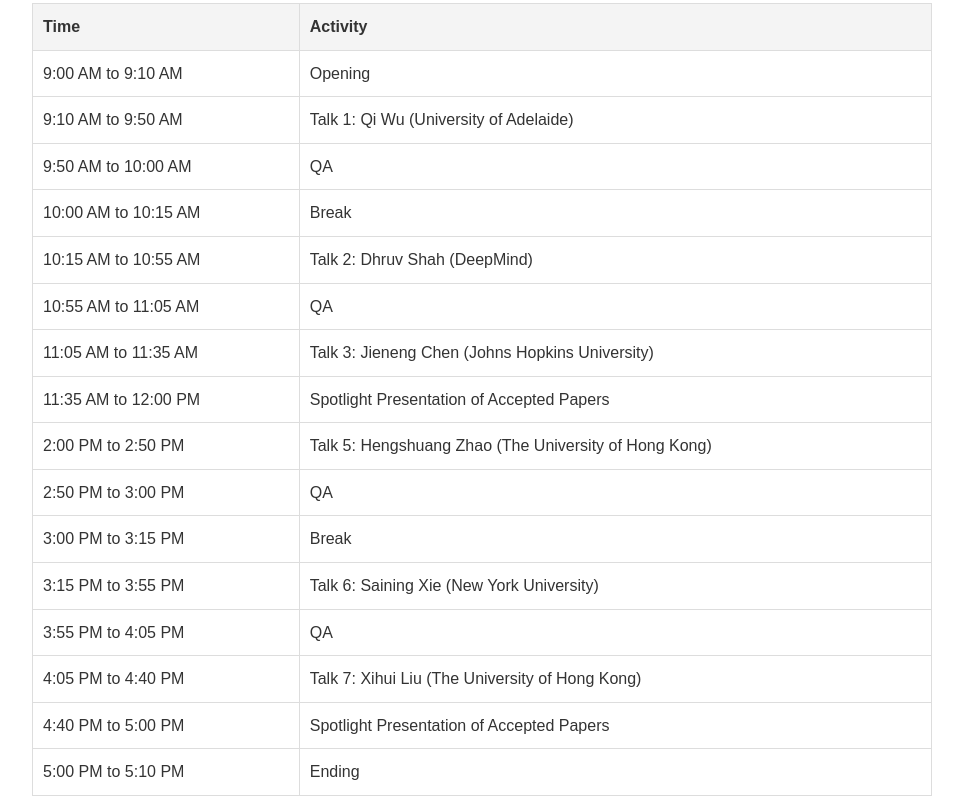
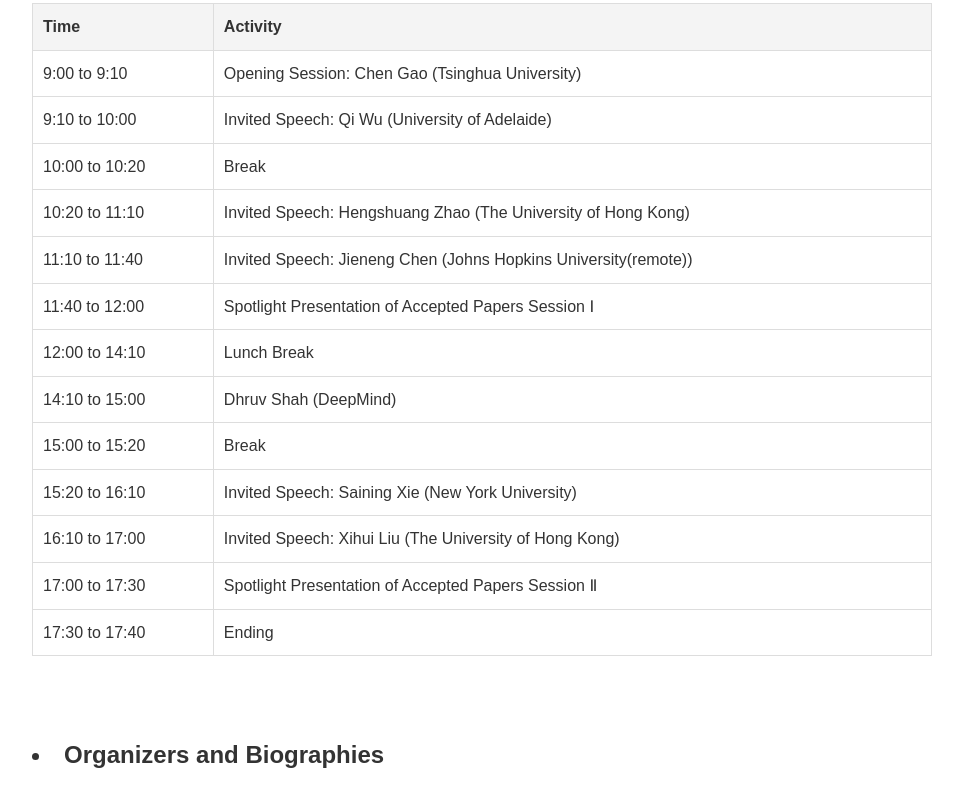
Before and after one commit to EmbodiedCity/iclr25-workshop, a plain HTML site: page index.html in a window 1280 px wide. Shown: the part 2206-3007 px from the top of the page, without its empty margins (158-1121 px from the left). Drawn offline with Linux system fonts and the light colour scheme; grey boxes are pictures that could not be loaded.

Commit message:
Update workshop schedule with revised timings and session formats

```diff
--- a/index.html
+++ b/index.html
@@ -209,67 +209,55 @@
                 <th>Activity</th>
             </tr>
             <tr>
-                <td>9:00 AM to 9:10 AM</td>
-                <td>Opening</td>
+                <td>9:00 to 9:10</td>
+                <td>Opening Session: Chen Gao (Tsinghua University)</td>
             </tr>
             <tr>
-                <td>9:10 AM to 9:50 AM</td>
-                <td>Talk 1: Qi Wu (University of Adelaide)</td>
+                <td>9:10 to 10:00</td>
+                <td>Invited Speech: Qi Wu (University of Adelaide)</td>
             </tr>
             <tr>
-                <td>9:50 AM to 10:00 AM</td>
-                <td>QA</td>
-            </tr>
-            <tr>
-                <td>10:00 AM to 10:15 AM</td>
+                <td>10:00 to 10:20</td>
                 <td>Break</td>
             </tr>
             <tr>
-                <td>10:15 AM to 10:55 AM</td>
-                <td>Talk 2: Dhruv Shah (DeepMind)</td>
+                <td>10:20 to 11:10</td>
+                <td>Invited Speech: Hengshuang Zhao (The University of Hong Kong)</td>
             </tr>
             <tr>
-                <td>10:55 AM to 11:05 AM</td>
-                <td>QA</td>
+                <td>11:10 to 11:40</td>
+                <td>Invited Speech: Jieneng Chen (Johns Hopkins University(remote))</td>
             </tr>
             <tr>
-                <td>11:05 AM to 11:35 AM</td>
-                <td>Talk 3: Jieneng Chen (Johns Hopkins University)</td>
+                <td>11:40 to 12:00</td>
+                <td>Spotlight Presentation of Accepted Papers Session Ⅰ</td>
             </tr>
             <tr>
-                <td>11:35 AM to 12:00 PM</td>
-                <td>Spotlight Presentation of Accepted Papers</td>
+                <td>12:00 to 14:10</td>
+                <td>Lunch Break</td>
             </tr>
             <tr>
-                <td>2:00 PM to 2:50 PM</td>
-                <td>Talk 5: Hengshuang Zhao (The University of Hong Kong)</td>
+                <td>14:10 to 15:00</td>
+                <td>Dhruv Shah (DeepMind)</td>
             </tr>
             <tr>
-                <td>2:50 PM to 3:00 PM</td>
-                <td>QA</td>
-            </tr>
-            <tr>
-                <td>3:00 PM to 3:15 PM</td>
+                <td>15:00 to 15:20</td>
                 <td>Break</td>
             </tr>
             <tr>
-                <td>3:15 PM to 3:55 PM</td>
-                <td>Talk 6: Saining Xie (New York University)</td>
+                <td>15:20 to 16:10</td>
+                <td>Invited Speech: Saining Xie (New York University)</td>
             </tr>
             <tr>
-                <td>3:55 PM to 4:05 PM</td>
-                <td>QA</td>
+                <td>16:10 to 17:00</td>
+                <td>Invited Speech: Xihui Liu (The University of Hong Kong)</td>
             </tr>
             <tr>
-                <td>4:05 PM to 4:40 PM</td>
-                <td>Talk 7: Xihui Liu (The University of Hong Kong)</td>
+                <td>17:00 to 17:30</td>
+                <td>Spotlight Presentation of Accepted Papers Session Ⅱ</td>
             </tr>
             <tr>
-                <td>4:40 PM to 5:00 PM</td>
-                <td>Spotlight Presentation of Accepted Papers</td>
-            </tr>
-            <tr>
-                <td>5:00 PM to 5:10 PM</td>
+                <td>17:30 to 17:40</td>
                 <td>Ending</td>
             </tr>
         </tbody>
```
